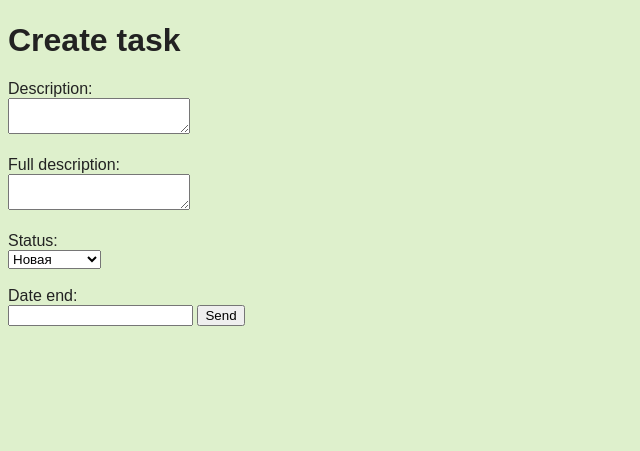
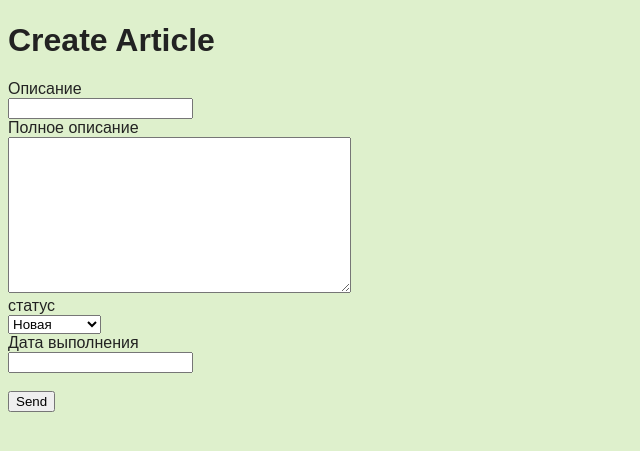
Before and after one commit to sadfalcon/todo2, a Django app: page /articles/add/ in a window 1280 px wide. Shown: the part 38-489 px from the top of the page, without its empty margins (0-640 px from the left). Run offline with Django 3.2, Linux system fonts and the light colour scheme.

Commit message:
Создан включаемый шаблон для формы задачи и использован на страницах создания и обновления задачи Создан форма задачи и использован на страницах создания и редактирования задачи добавлено удаление

```diff
--- a/source/main/urls.py
+++ b/source/main/urls.py
@@ -17,11 +17,13 @@ Including another URLconf
 
 from django.contrib import admin
 from django.urls import path
-from webapp.views import index_view, article_create_view, article_view
+from webapp.views import index_view, article_create_view, article_view, article_update_view, article_delete_view
 
 urlpatterns = [
     path('admin/', admin.site.urls),
     path('', index_view, name='index'),
     path('articles/add/', article_create_view, name='article_create'),
-    path('article/<int:pk>/', article_view, name='article_view')
+    path('article/<int:pk>/', article_view, name='article_view'),
+    path('article/<int:pk>/update/',article_update_view, name='article_update'),
+    path('article/<int:pk>/delete/', article_delete_view, name='article_delete')
 ]
--- /dev/null
+++ b/source/webapp/forms.py
@@ -0,0 +1,10 @@
+from django import forms
+from .models import status_choices
+
+default_status = status_choices[0][0]
+
+class ArticleForm(forms.Form):
+    description = forms.CharField(max_length=200, required=True, label='Описание')
+    full_description = forms.CharField(max_length=3000, label='Полное описание', widget=forms.Textarea)
+    date_end = forms.DateField(initial=None, label='Дата выполнения')
+    status = forms.ChoiceField(choices=status_choices, initial=default_status, label='статус')
--- a/source/webapp/static/css/style.css
+++ b/source/webapp/static/css/style.css
@@ -58,3 +58,9 @@ body {
     color: #ffc122;
     text-decoration: underline;
 }
+.error {
+    font-weight: bold;
+    color: red;
+    margin-top: 2px;
+
+}
--- a/source/webapp/templates/article_create.html
+++ b/source/webapp/templates/article_create.html
@@ -1,25 +1,26 @@
 {% extends 'base.html' %}
+
 {% block title %}Create{% endblock %}
 
 {% block content %}
-<h1>Create task</h1>
-<form action="{% url 'article_create' %}" method="post">
-    {% csrf_token %}
-    <label>Description:</label><br/>
-    <textarea name="description" required ></textarea><br/>
-    <br/>
-    <label>Full description:</label><br/>
-    <textarea name="full_description"></textarea><br/>
-    <br/>
-    <label>Status:</label><br/>
-<select  name="status">
-    <option disabled>Выберите</option>
-    <option value="In_progress">В процессе</option>
-    <option selected value="New">Новая</option>
-     <option value="Done">Сделано</option>
-   </select><br/><br/>
-    <label>Date end:</label><br/>
-<input type="text" name="date_end">
-    <input type="submit" value="Send"/>
-</form>
+    <h1>Create Article</h1>
+
+    <form action="{% url "article_create" %}" method="post">
+        {% csrf_token %}
+
+{#        {% for field in form %}#}
+{#            {% include 'partial/form_field.html' %}#}
+{#        {% endfor %}#}
+
+{#        {{ form.as_p }}#}
+{#        {{ form.as_table }}#}
+
+        {% include 'partial/form_field.html' with field=form.description %}
+        {% include 'partial/form_field.html' with field=form.full_description %}
+        {% include 'partial/form_field.html' with field=form.status %}
+        {% include 'partial/form_field.html' with field=form.date_end %}
+
+        <br/>
+        <input type="submit" value="Send"/>
+    </form>
 {% endblock %}
--- a/source/webapp/templates/article_view.html
+++ b/source/webapp/templates/article_view.html
@@ -1,6 +1,9 @@
 {% extends 'base.html' %}
 {% block title %}View{% endblock %}
-
+{% block menu %}
+<li><a href="{% url 'article_update' article.pk %}">Update</a></li>
+    <li><a href="{% url 'article_delete' article.pk %}">Delete</a></li>
+{% endblock %}
 {% block content %}
     <h1>Article:</h1>
     <h2>{{ article.description }}</h2>
--- a/source/webapp/templates/base.html
+++ b/source/webapp/templates/base.html
@@ -15,6 +15,7 @@
        <ul class="menu">
            <li><a href="{% url 'index' %}">Index</a></li>
            <li><a href="{% url 'article_create' %}">Add Article</a></li>
+           {% block menu %}{% endblock %}
        </ul>
    </div>
 </nav>
--- a/source/webapp/templates/index.html
+++ b/source/webapp/templates/index.html
@@ -9,7 +9,9 @@
     {% if article.date_end is not None %}
         <h3>{{ article.date_end }}</h3>
     {% endif %}
-    <p><a href="{% url 'article_view' article.pk %}">Подробнее...</a></p>
+    <p><a href="{% url 'article_view' article.pk %}">More...</a></p>
+    <p><a href="{% url 'article_update' article.pk %}">Edit</a></p>
+    <p><a href="{% url 'article_delete' article.pk %}">Delete</a></p>
     <hr>
 {% endfor %}
 {% endblock %}
--- /dev/null
+++ b/source/webapp/templates/partial/form_field.html
@@ -0,0 +1,7 @@
+<label for="{{ field.id_for_label }}">{{ field.label }}</label><br/>
+{{ field }}<br/>
+{% if field.errors %}
+    {% for error in field.errors %}
+        <p class="error">{{ error }}</p>
+    {% endfor %}
+{% endif %}
--- a/source/webapp/views.py
+++ b/source/webapp/views.py
@@ -1,6 +1,7 @@
 from django.shortcuts import render, redirect, get_object_or_404
 from django.urls import reverse
-from webapp.models import Article
+from webapp.models import Article, status_choices
+from webapp.forms import ArticleForm
 from django.http import HttpResponseNotAllowed
 # Create your views here.
 def index_view(request):
@@ -12,23 +13,24 @@ def index_view(request):
 
 def article_create_view(request):
     if request.method == 'GET':
-        return render(request, 'article_create.html')
+        return render(request, 'article_create.html', context={'form': ArticleForm})
     elif request.method == 'POST':
-        description = request.POST.get('description')
-        full_description = request.POST.get('full_description')
-        status = request.POST.get('status')
-        date_end = request.POST.get('date_end')
-        if date_end == '':
-            article = Article.objects.create(description=description, status=status, full_description=full_description)
+        form = ArticleForm(data=request.POST)
+        if form.is_valid():
+            # article = Article.objects.create(**form.cleaned_data)
+            article = Article.objects.create(
+                description=form.cleaned_data['description'],
+                full_description=form.cleaned_data['full_description'],
+                status=form.cleaned_data['status'],
+                date_end=form.cleaned_data['date_end']
+            )
+            return redirect('article_view', pk=article.pk)
         else:
-            article = Article.objects.create(description=description, status=status, date_end=date_end, full_description=full_description)
-
-        context = {
-            'article': article
-        }
-        return redirect('article_view', pk=article.pk)
+            return render(request, 'article_create.html', context={
+                'form': form
+            })
     else:
-        HttpResponseNotAllowed(permitted_methods=['GET','POST'])
+        return HttpResponseNotAllowed(permitted_methods=['GET', 'POST'])
 
 
 def article_view(request, pk):
@@ -36,3 +38,38 @@ def article_view(request, pk):
     article = Article.objects.get(pk=pk)
     context = {'article': article}
     return render(request, 'article_view.html', context)
+
+def article_update_view(request, pk):
+    article = get_object_or_404(Article, pk=pk)
+    if request.method == 'GET':
+        return render(request, 'article_update.html', context={'article': article,'status_choices': status_choices,})
+    elif request.method == 'POST':
+        errors = {}
+        article.description = request.POST.get('description')
+        if not article.description:
+            errors['description'] = 'This field is required'
+        article.full_description = request.POST.get('full_description')
+        if not article.full_description:
+            errors['full_description'] = 'This field is required'
+        article.date_end = request.POST.get('date_end')
+        if not article.date_end:
+            errors['date_end'] = 'This field is required'
+        article.status = request.POST.get('status')
+
+        if errors:
+            return render(request, 'article_update.html', context={
+                'article': article,
+                'errors': errors
+            })
+        article.save()
+        return redirect('article_view', pk=article.pk)
+    else:
+        return HttpResponseNotAllowed(permitted_methods=['GET', 'POST'])
+
+def article_delete_view(request, pk):
+    article = get_object_or_404(Article, pk=pk)
+    if request.method == 'GET':
+       return render(request, 'delete.html', context={'article': article})
+    elif request.method == 'POST':
+        article.delete()
+        return redirect('index')
```
Also changed, not shown: source/webapp/templates/article_update.html (added, +36 -0 lines), source/webapp/templates/delete.html (added, +13 -0 lines).
